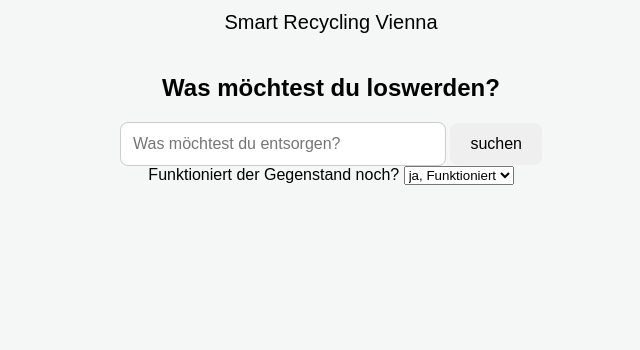
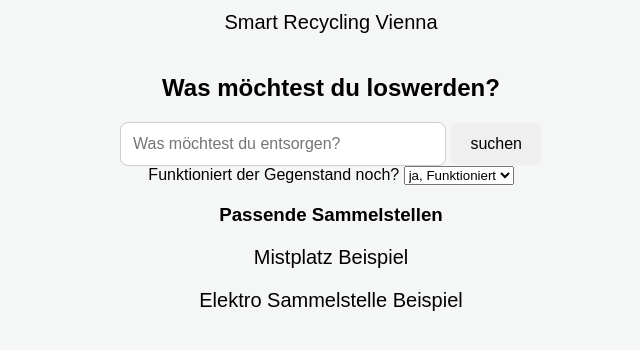
Before and after one commit to M-Rastegar80/WoHinDamit, a plain HTML site: page index.html in a window 1280 px wide. Shown: the part 108-458 px from the top of the page, without its empty margins (309-949 px from the left). Drawn offline with Linux system fonts and the light colour scheme.

Commit message:
Add matching collection locations display

```diff
--- a/index.html
+++ b/index.html
@@ -39,6 +39,9 @@
 
     <p id="result"></p>
 
+    <h3>Passende Sammelstellen</h3>
+    <div id="sammelstellenListe"></div>
+
     <script src="script.js"></script>
   </body>
 </html>
--- a/script.js
+++ b/script.js
@@ -109,3 +109,72 @@ function updateRepairBox() {
 condition.addEventListener("change", updateRepairBox);
 
 updateRepairBox();
+
+const sammelstellen = [
+  {
+    name: "Mistplatz Beispiel",
+    bezirk: "Wien",
+    typ: "Elektrogeräte",
+  },
+  {
+    name: "Recyclingstelle Beispiel",
+    bezirk: "Wien",
+    typ: "Verpackung",
+  },
+  {
+    name: "Elektro Sammelstelle Beispiel",
+    bezirk: "Wien",
+    typ: "Elektrogeräte",
+  },
+];
+
+console.log("Sammelstellen:", sammelstellen);
+console.log("Name", sammelstellen[0].name);
+console.log("Zweite Sammelstelle:", sammelstellen[1].name);
+
+if (sammelstellen[0].typ === "Elektrogeräte") {
+  console.log("Elektrogeräte können hier abgegeben werden.");
+}
+
+const passendeStelle = sammelstellen.find(
+  (stelle) => stelle.typ === "Elektrogeräte",
+);
+
+const passendeStellen = sammelstellen.filter(
+  (stelle) => stelle.typ === "Elektrogeräte",
+);
+
+console.log("Alle passenden Sammelstellen:", passendeStellen);
+console.log("Gefundene Sammelstelle:", passendeStelle);
+console.log("Anzahl:", passendeStellen.length);
+
+const ersteStelle = sammelstellen.find(
+  (stelle) => stelle.typ === "Elektrogeräte",
+);
+
+const alleStellen = sammelstellen.filter(
+  (stelle) => stelle.typ === "Elektrogeräte",
+);
+
+console.log("Erste Stelle:", ersteStelle.name);
+console.log("Alle Stellen:", alleStellen.length);
+
+alleStellen.forEach((stelle) => {
+  console.log("Sammelstelle:", stelle.name);
+});
+
+const sammelstellenListe = document.getElementById("sammelstellenListe");
+
+function zeigeSammelstellen(typ) {
+  sammelstellenListe.textContent = "";
+
+  const passende = sammelstellen.filter((stelle) => stelle.typ === typ);
+
+  passende.forEach((stelle) => {
+    const eintrag = document.createElement("p");
+    eintrag.textContent = stelle.name;
+    sammelstellenListe.appendChild(eintrag);
+  });
+}
+
+zeigeSammelstellen("Elektrogeräte");
```
